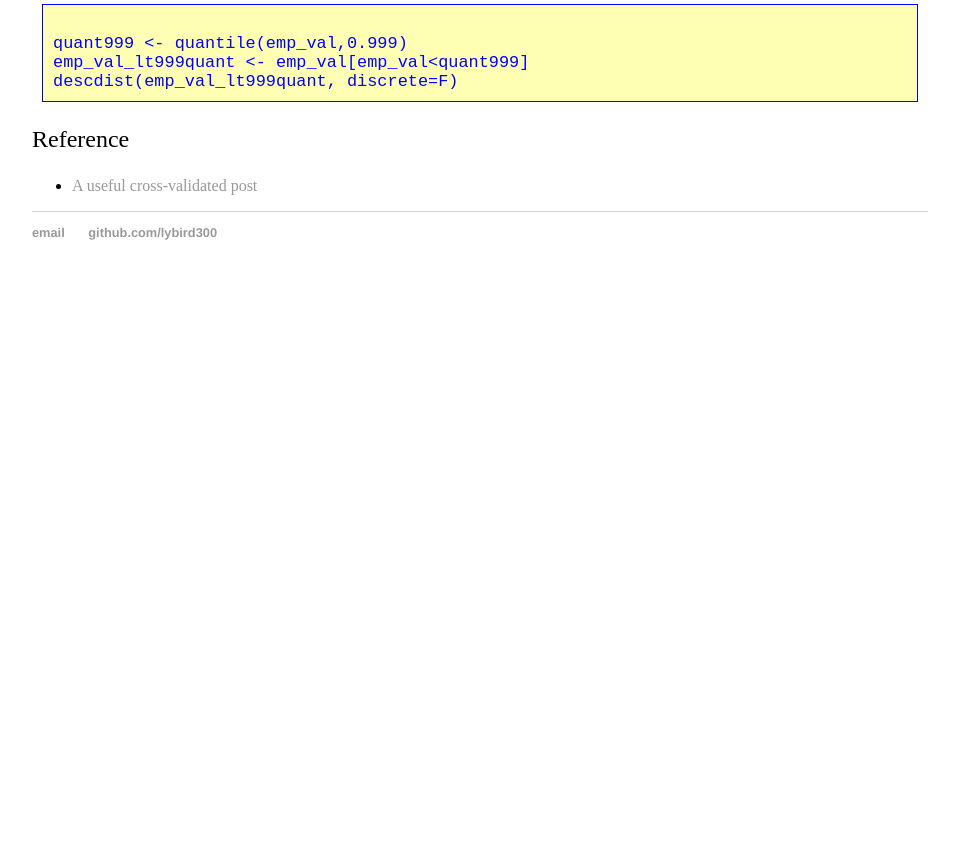
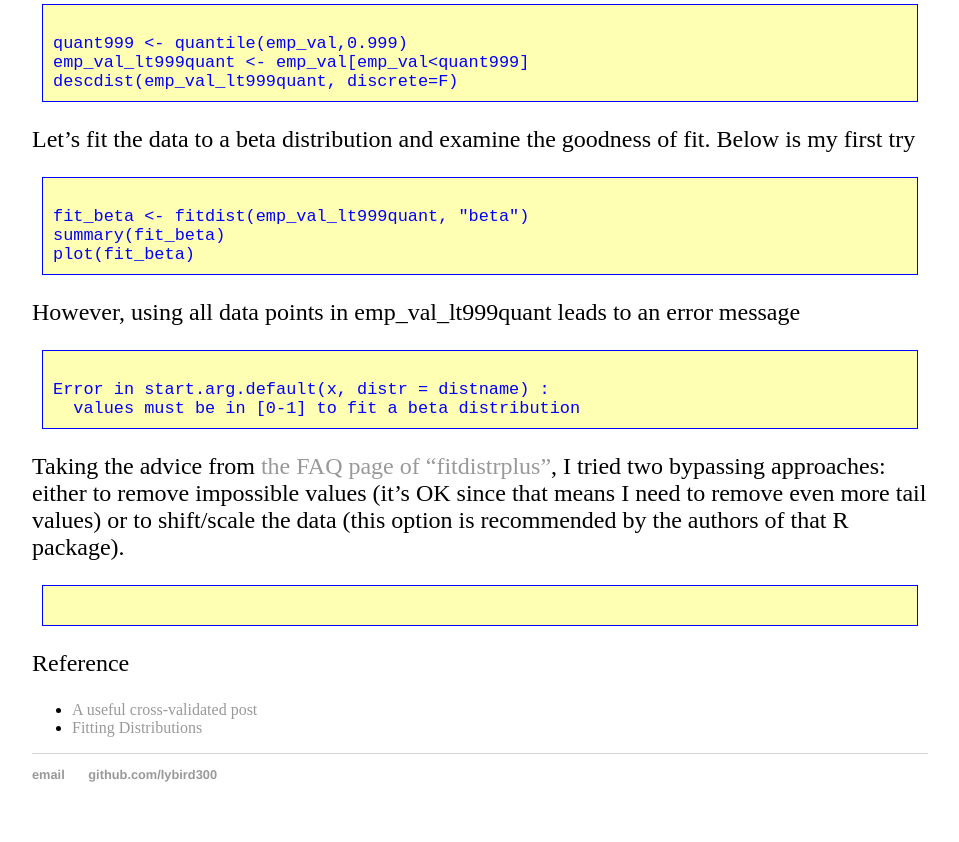
Before and after one commit to lybird300/lybird300.github.io, a Jekyll site: the page built from _posts/2017-05-14-fit-dist.md, in a window 1280 px wide. Shown: the part 672-1514 px from the top of the page, without its empty margins (160-1119 px from the left). Built offline with Jekyll 4.4.1, drawn with Linux system fonts in a browser that asks for light colours; before the commit the page ends 972 px from its top, so only the background shows below that.

Commit message:
Update 2017-05-14-fit-dist.md

```diff
--- a/_posts/2017-05-14-fit-dist.md
+++ b/_posts/2017-05-14-fit-dist.md
@@ -11,10 +11,23 @@ quant999 <- quantile(emp_val,0.999)
 emp_val_lt999quant <- emp_val[emp_val<quant999]
 descdist(emp_val_lt999quant, discrete=F)
 </code></pre>
-
-
+Let's fit the data to a beta distribution and examine the goodness of fit. Below is my first try
+<pre><code>
+fit_beta <- fitdist(emp_val_lt999quant, "beta")
+summary(fit_beta)
+plot(fit_beta)
+</code></pre>
+However, using all data points in emp_val_lt999quant leads to an error message
+<pre><code>
+Error in start.arg.default(x, distr = distname) :
+  values must be in [0-1] to fit a beta distribution
+</code></pre>
+Taking the advice from <a href="https://cran.r-project.org/web/packages/fitdistrplus/vignettes/FAQ.html">the FAQ page of "fitdistrplus"</a>, I tried two bypassing approaches: either to remove impossible values (it's OK since that means I need to remove even more tail values) or to shift/scale the data (this option is recommended by the authors of that R package).
+<pre><code>
+</code></pre>
 
 Reference
 <ul>
 <li><a href="https://stats.stackexchange.com/questions/132652/how-to-determine-which-distribution-fits-my-data-best">A useful cross-validated post</a></li>
+<li><a href="http://www.di.fc.ul.pt/~jpn/r/distributions/fitting.html">Fitting Distributions</a></li>
 </ul>
```
